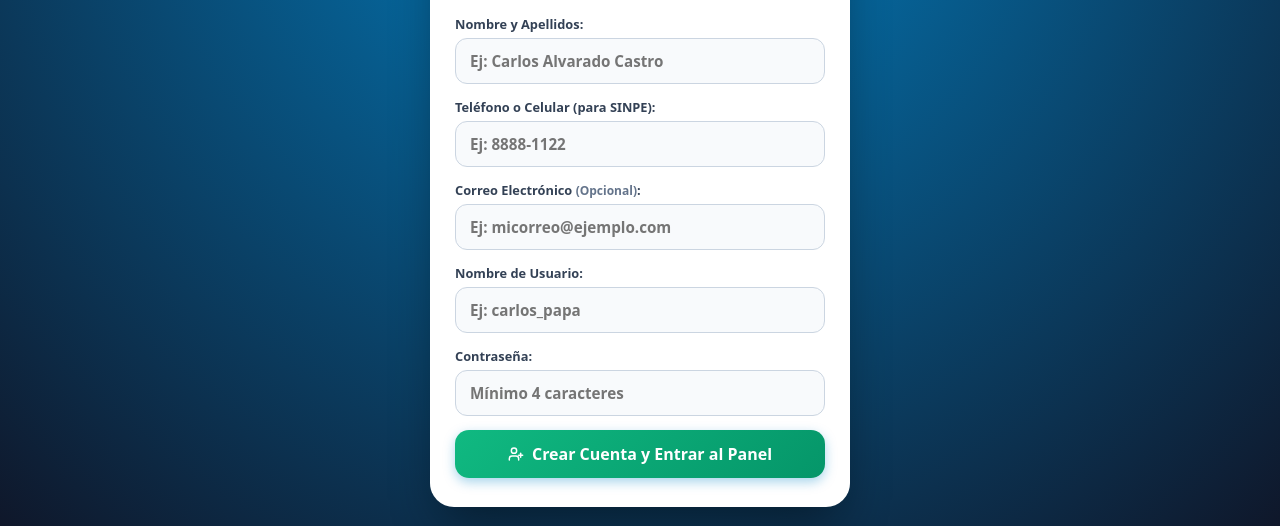
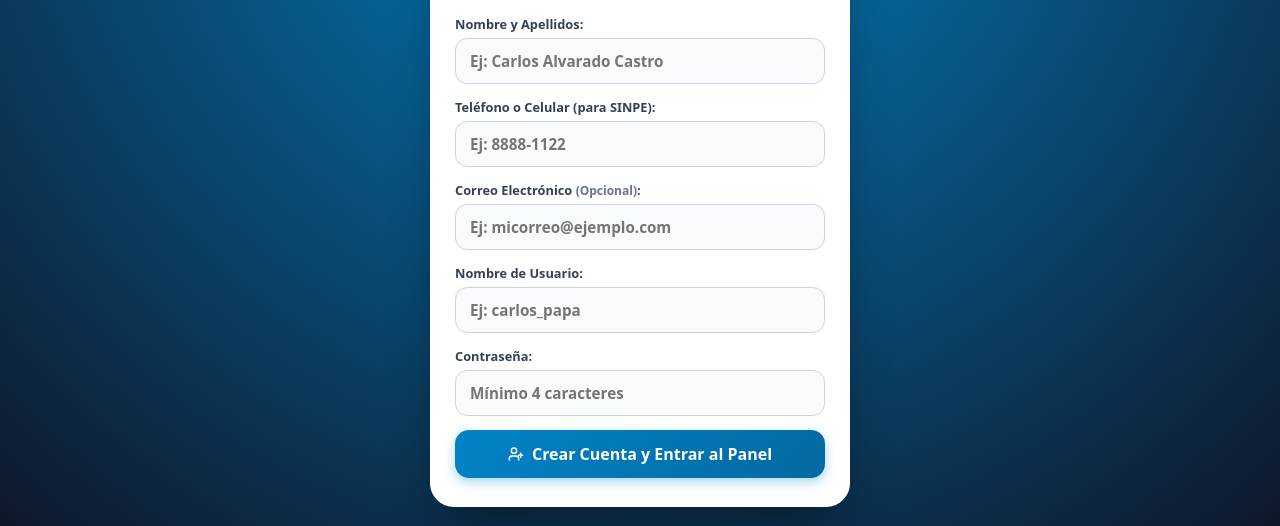
Before and after one commit to pampo32-hub/recreopay, a website: page public/index.html in a window 1280 px wide. Both pictures are taken after a click on the button "Registro de Padres". Shown: the part 274-800 px from the top of the page. Drawn offline with Linux system fonts and the light colour scheme; no server answers.

Commit message:
style: match register button style with login submit button

```diff
--- a/public/index.html
+++ b/public/index.html
@@ -91,7 +91,7 @@
 
         <div id="registerErrorMsg" style="display: none; background: #fee2e2; border: 1px solid #fca5a5; color: #991b1b; padding: 8px 12px; border-radius: 10px; font-size: 0.8rem; font-weight: 700; margin-bottom: 12px; text-align: center;"></div>
 
-        <button type="submit" id="btnRegisterSubmit" class="login-submit-btn" style="background: linear-gradient(135deg, #10b981, #059669); display: flex; align-items: center; justify-content: center; gap: 8px;">
+        <button type="submit" id="btnRegisterSubmit" class="login-submit-btn" style="display: flex; align-items: center; justify-content: center; gap: 8px;">
           <svg width="16" height="16" viewBox="0 0 24 24" fill="none" stroke="currentColor" stroke-width="2.2" stroke-linecap="round" stroke-linejoin="round"><path d="M16 21v-2a4 4 0 0 0-4-4H6a4 4 0 0 0-4 4v2"/><circle cx="9" cy="7" r="4"/><path d="M19 11v6"/><path d="M22 14h-6"/></svg>
           <span>Crear Cuenta y Entrar al Panel</span>
         </button>
```
